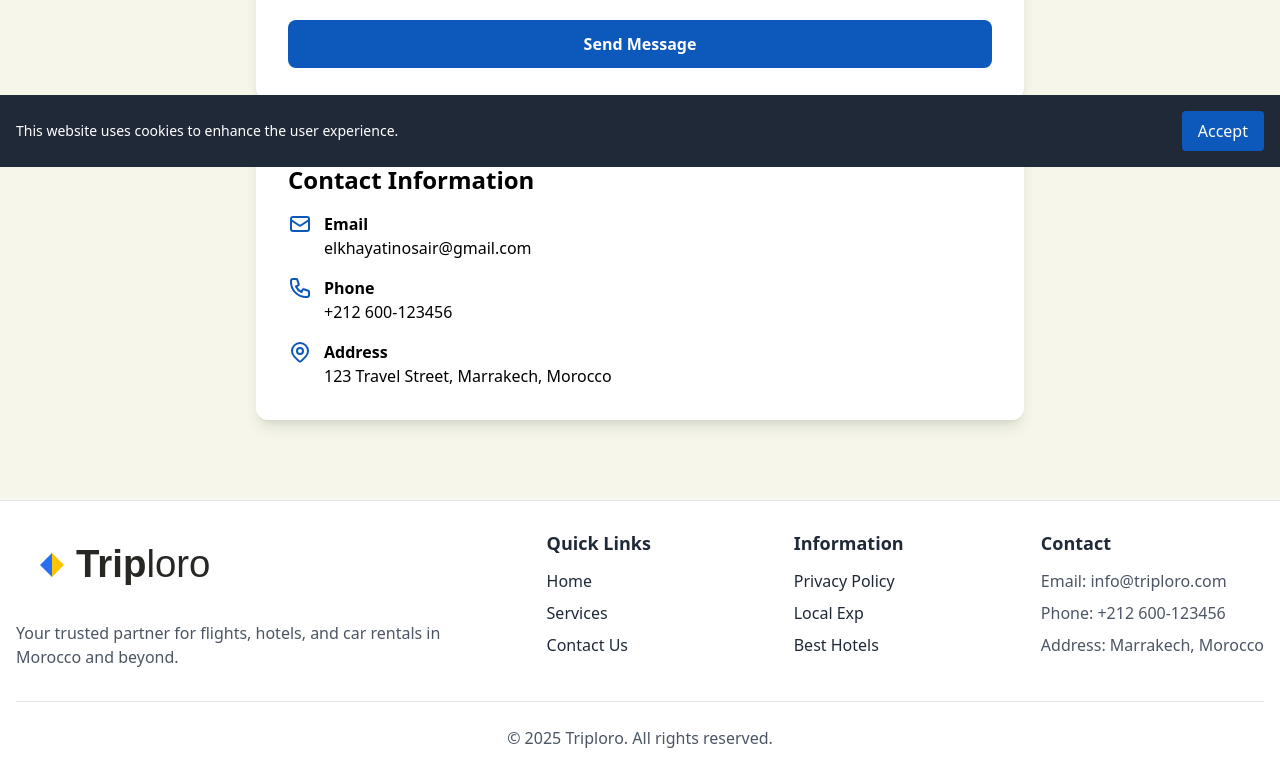
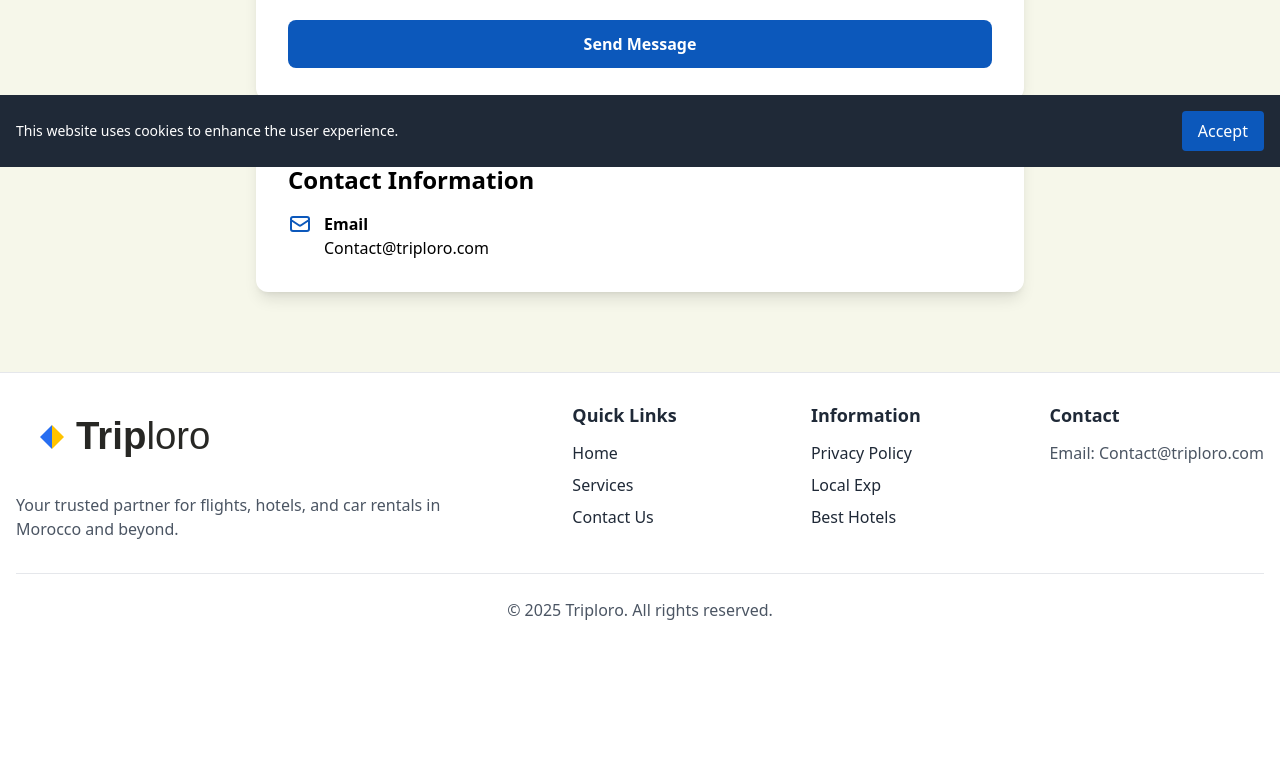
Before and after one commit to noss101/fly-and-room, a React (Vite) app: page /contact in a window 1280 px wide. Shown: the part 633-1399 px from the top of the page. After the commit the page ends 1271 px from the top, so only its background shows below. Built offline with nearby package versions, Linux system fonts and the light colour scheme; a web font is replaced by a local one.

Commit message:
Update contact info

```diff
--- a/src/components/layout/Footer.jsx
+++ b/src/components/layout/Footer.jsx
@@ -55,14 +55,12 @@ const Footer = () => {
               </ul>
             </div>
             <div>
-              <h3 className="text-base md:text-lg font-semibold mb-3">Contact</h3>
-              <ul className="space-y-2 text-gray-600 text-sm md:text-base">
-                <li>Email: info@triploro.com</li>
-                <li>Phone: +212 600-123456</li>
-                <li>Address: Marrakech, Morocco</li>
-              </ul>
+                <h3 className="text-base md:text-lg font-semibold mb-3">Contact</h3>
+                <ul className="space-y-2 text-gray-600 text-sm md:text-base">
+                  <li>Email: Contact@triploro.com</li>
+                </ul>
+              </div>
             </div>
-          </div>
         </div>
 
         <div className="mt-8 pt-6 border-t border-gray-200 text-center text-gray-600">
--- a/src/pages/ContactPage.jsx
+++ b/src/pages/ContactPage.jsx
@@ -68,32 +68,7 @@ const ContactPage = () => {
               </div>
               <div>
                 <h3 className="font-semibold">Email</h3>
-                <p>elkhayatinosair@gmail.com</p>
-              </div>
-            </div>
-
-            <div className="flex items-start">
-              <div className="text-primary mr-3">
-                <svg xmlns="http://www.w3.org/2000/svg" className="h-6 w-6" fill="none" viewBox="0 0 24 24" stroke="currentColor">
-                  <path strokeLinecap="round" strokeLinejoin="round" strokeWidth={2} d="M3 5a2 2 0 012-2h3.28a1 1 0 01.948.684l1.498 4.493a1 1 0 01-.502 1.21l-2.257 1.13a11.042 11.042 0 005.516 5.516l1.13-2.257a1 1 0 011.21-.502l4.493 1.498a1 1 0 01.684.949V19a2 2 0 01-2 2h-1C9.716 21 3 14.284 3 6V5z" />
-                </svg>
-              </div>
-              <div>
-                <h3 className="font-semibold">Phone</h3>
-                <p>+212 600-123456</p>
-              </div>
-            </div>
-
-            <div className="flex items-start">
-              <div className="text-primary mr-3">
-                <svg xmlns="http://www.w3.org/2000/svg" className="h-6 w-6" fill="none" viewBox="0 0 24 24" stroke="currentColor">
-                  <path strokeLinecap="round" strokeLinejoin="round" strokeWidth={2} d="M17.657 16.657L13.414 20.9a1.998 1.998 0 01-2.827 0l-4.244-4.243a8 8 0 1111.314 0z" />
-                  <path strokeLinecap="round" strokeLinejoin="round" strokeWidth={2} d="M15 11a3 3 0 11-6 0 3 3 0 016 0z" />
-                </svg>
-              </div>
-              <div>
-                <h3 className="font-semibold">Address</h3>
-                <p>123 Travel Street, Marrakech, Morocco</p>
+                <p>Contact@triploro.com</p>
               </div>
             </div>
           </div>
--- a/src/pages/PrivacyPolicyPage.jsx
+++ b/src/pages/PrivacyPolicyPage.jsx
@@ -56,13 +56,12 @@ const PrivacyPolicyPage = () => {
             <p>
               If you have any questions about this Privacy Policy, please contact us:
             </p>
-            <ul>
-              <li>By email: privacy@triploro.com</li>
-              <li>By visiting this page on our website: Triploro.com/contact</li>
-            </ul>
+              <ul>
+                <li>By email: Contact@triploro.com</li>
+              </ul>
+            </div>
           </div>
         </div>
-      </div>
     </div>
   );
 };
```
